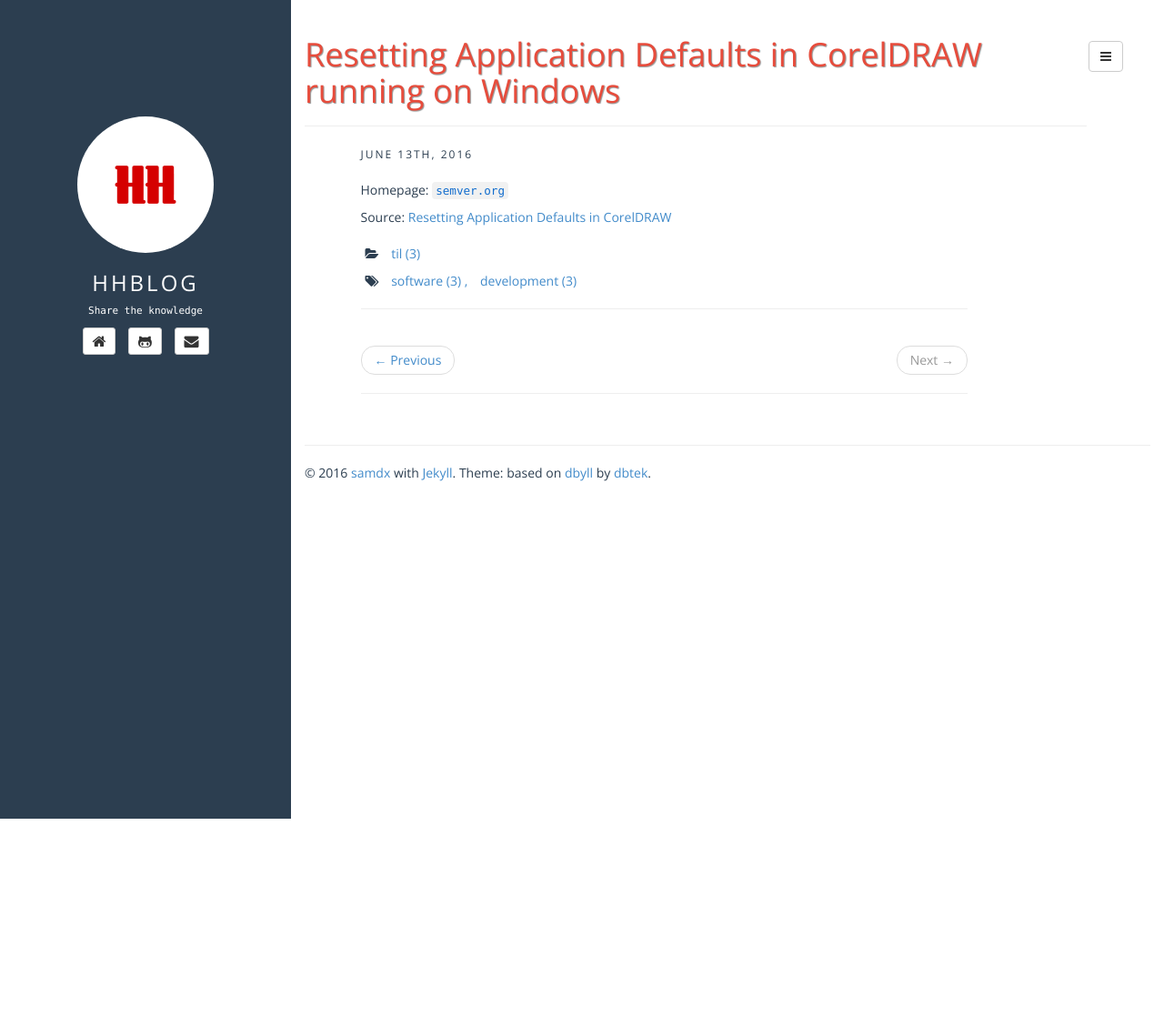
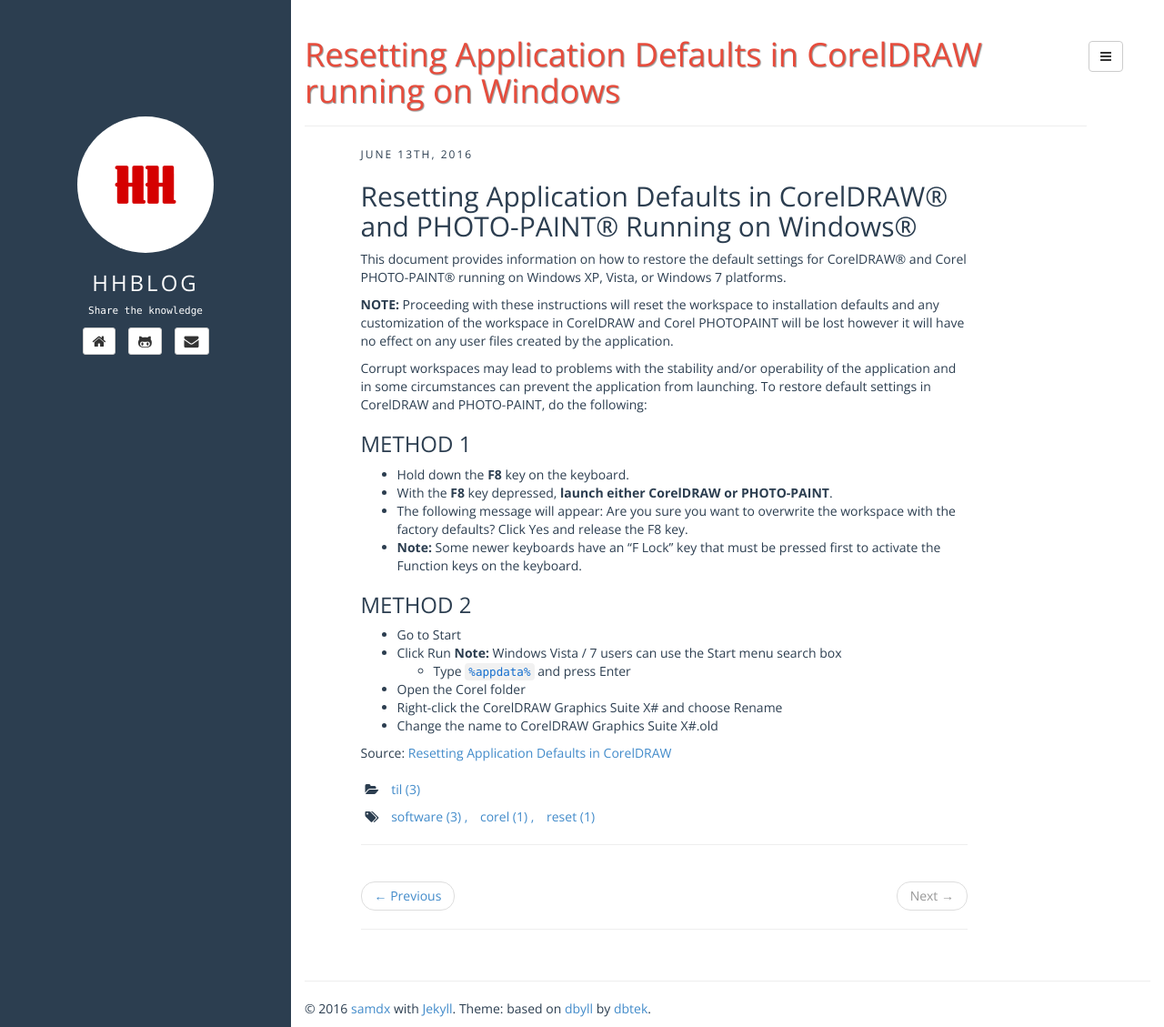
Before and after one commit to honghaco/honghaco.github.io, a Jekyll site: the page built from _posts/2016-06-13-resetting-applications-defaults-in-coreldraw-windows.md, in a window 1280 px wide and 1129 px high. Shown: the whole window at 91% size. Built offline with Jekyll 4.4.1, drawn with Linux system fonts in a browser that asks for light colours; some web fonts are replaced.

Commit message:
til reset corel settings

```diff
--- a/_posts/2016-06-13-resetting-applications-defaults-in-coreldraw-windows.md
+++ b/_posts/2016-06-13-resetting-applications-defaults-in-coreldraw-windows.md
@@ -2,13 +2,39 @@
 layout: post
 title: Resetting Application Defaults in CorelDRAW running on Windows
 categories: [til]
-tags: [software, development]
-description: Semantic Versioning Specification (SemVer)
+tags: [software, corel, reset]
+description: Resetting Application Defaults in CorelDRAW® and PHOTO-PAINT® Running on Windows®
 fullview: false
 comments: false
 ---
 
-Homepage: [`semver.org`](http://semver.org/)
+## Resetting Application Defaults in CorelDRAW® and PHOTO-PAINT® Running on Windows®
+
+This document provides information on how to restore the default settings for CorelDRAW® and Corel PHOTO-PAINT® running on Windows XP, Vista, or Windows 7 platforms.
+
+**NOTE:** Proceeding with these instructions will reset the workspace to installation defaults and any customization of the workspace in CorelDRAW and Corel PHOTOPAINT will be lost however it will have no effect on any user files created by the application.
+
+Corrupt workspaces may lead to problems with the stability and/or operability of the application and in some circumstances can prevent the application from launching. To restore default settings in CorelDRAW and PHOTO-PAINT, do the following:
+
+### METHOD 1
+
+- Hold down the **F8** key on the keyboard.
+- With the **F8** key depressed, **launch either CorelDRAW or PHOTO-PAINT**.
+- The following message will appear:
+    Are you sure you want to overwrite the workspace with the factory defaults?
+    Click Yes and release the F8 key.
+- **Note:** Some newer keyboards have an "F Lock" key that must be pressed first to activate the Function keys on the keyboard.
+
+
+### METHOD 2
+
+- Go to Start
+- Click Run
+    **Note:** Windows Vista / 7 users can use the Start menu search box
+    - Type `%appdata%` and press Enter
+- Open the Corel folder
+- Right-click the CorelDRAW Graphics Suite X# and choose Rename
+- Change the name to CorelDRAW Graphics Suite X#.old
 
 Source:
 [Resetting Application Defaults in CorelDRAW](http://howto.corel.com/en/dc/Resetting_Application_Defaults_in_CorelDRAW%C2%AE_and_PHOTO-PAINT%C2%AE_Running_on_Windows%C2%AE)
```
